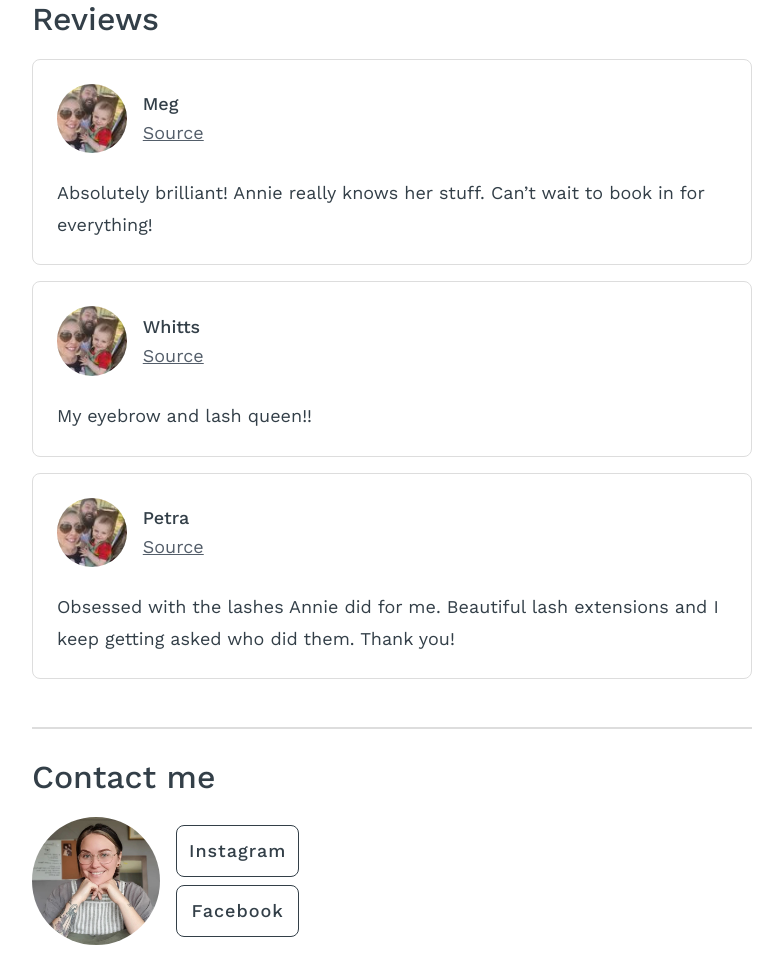
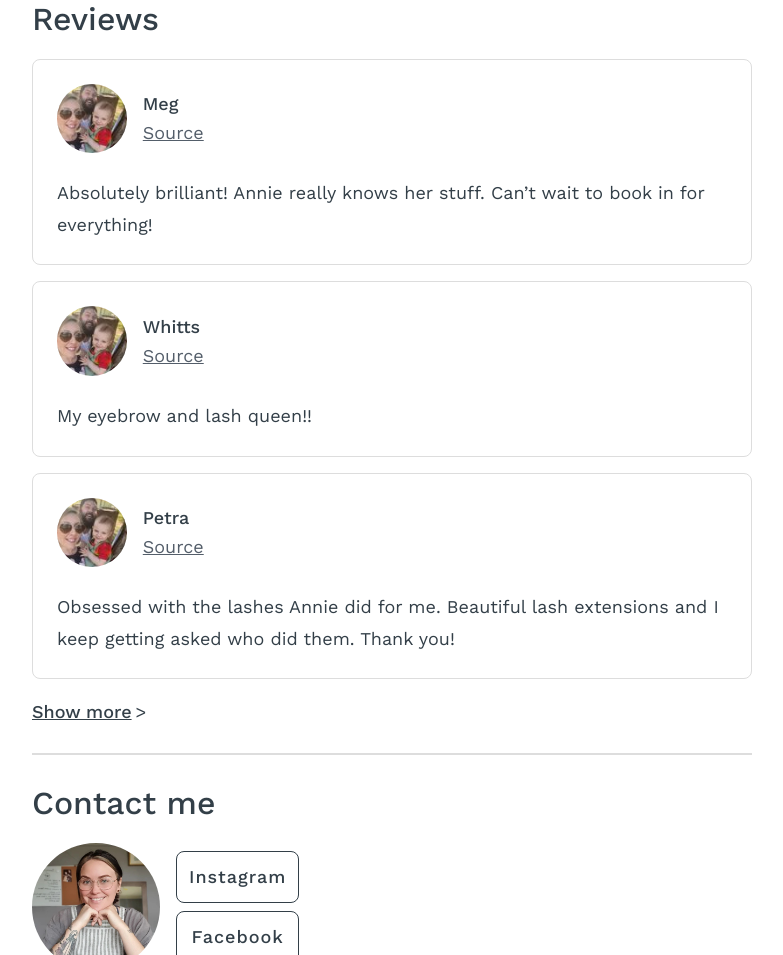
Before and after one commit to ocampco/face-studio, a Gatsby site: page / in a window 1280 px wide. Shown: the part 1850-2805 px from the top of the page, without its empty margins (248-1031 px from the left). Built offline with nearby package versions, Linux system fonts and the light colour scheme; Gatsby itself is replaced by a stand-in of ours.

Commit message:
Add read more link

```diff
--- a/src/components/Reviews.js
+++ b/src/components/Reviews.js
@@ -1,6 +1,16 @@
 import React from 'react';
 import Review from './Review';
-// import styled from 'styled-components';
+import styled from 'styled-components';
+import config from '../config';
+
+const Cards = styled.div`
+  margin-bottom: 1.5rem;
+`;
+
+const Link = styled.a`
+  font-weight: 500;
+  margin-right: 0.25rem;
+`;
 
 const reviews = [{
   image: './../images/review-meg.jpg',
@@ -19,9 +29,11 @@ const reviews = [{
   comment: 'Obsessed with the lashes Annie did for me. Beautiful lash extensions and I keep getting asked who did them. Thank you!',
 }]
 
+// TODO: Use shared link
 const Reviews = () => (
   <section>
     <h2 id="Reviews">Reviews</h2>
+    <Cards>
     { reviews.map(
         ({ image, name, source, comment }) =>
           <Review
@@ -32,6 +44,14 @@ const Reviews = () => (
             comment={comment}
           />
     )}
+    </Cards>
+    <Link
+      href={config.FB_REVIEWS_URL}
+      target="_blank"
+      rel="noopener noreferrer"
+    >
+      Show more
+    </Link>&#62;
   </section>
 );
 
```
